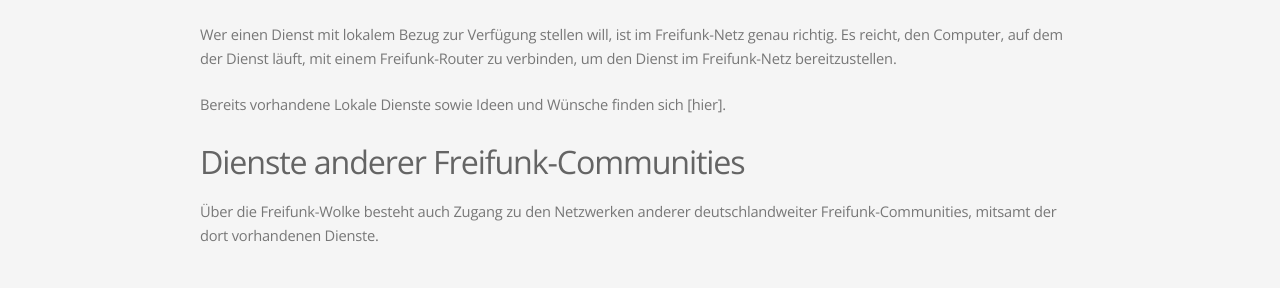
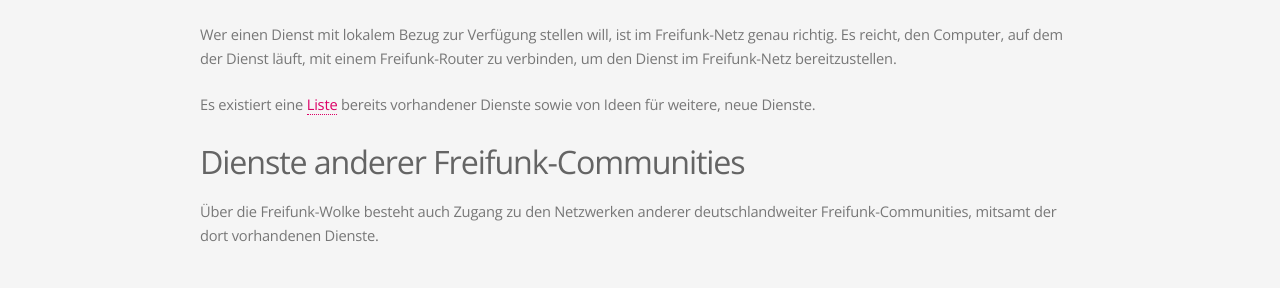
Before and after one commit to mdrenger/darmstadt.freifunk.net, a Jekyll site: the page built from pages/wie_funktioniert_freifunk.md, in a window 1280 px wide and 900 px high, scrolled down 861 px. Shown: the part 366-654 px from the top of the window. Built offline with Jekyll 4.4.1, drawn with Linux system fonts in a browser that asks for light colours.

Commit message:
Wie funktioniert Freifunk: Link auf Lokale-Dienste

```diff
--- a/pages/wie_funktioniert_freifunk.md
+++ b/pages/wie_funktioniert_freifunk.md
@@ -38,7 +38,7 @@
 ## Lokale Dienste im Freifunk-Netz
 Wer einen Dienst mit lokalem Bezug zur Verfügung stellen will, ist im Freifunk-Netz genau richtig. Es reicht, den Computer, auf dem der Dienst läuft, mit einem Freifunk-Router zu verbinden, um den Dienst im Freifunk-Netz bereitzustellen.
 
-Bereits vorhandene Lokale Dienste sowie Ideen und Wünsche finden sich [hier].
+Es existiert eine <a href="/lokale-dienste/">Liste</a> bereits vorhandener Dienste sowie von Ideen für weitere, neue Dienste.
 
 ## Dienste anderer Freifunk-Communities
 Über die Freifunk-Wolke besteht auch Zugang zu den Netzwerken anderer deutschlandweiter Freifunk-Communities, mitsamt der dort vorhandenen Dienste.
```
